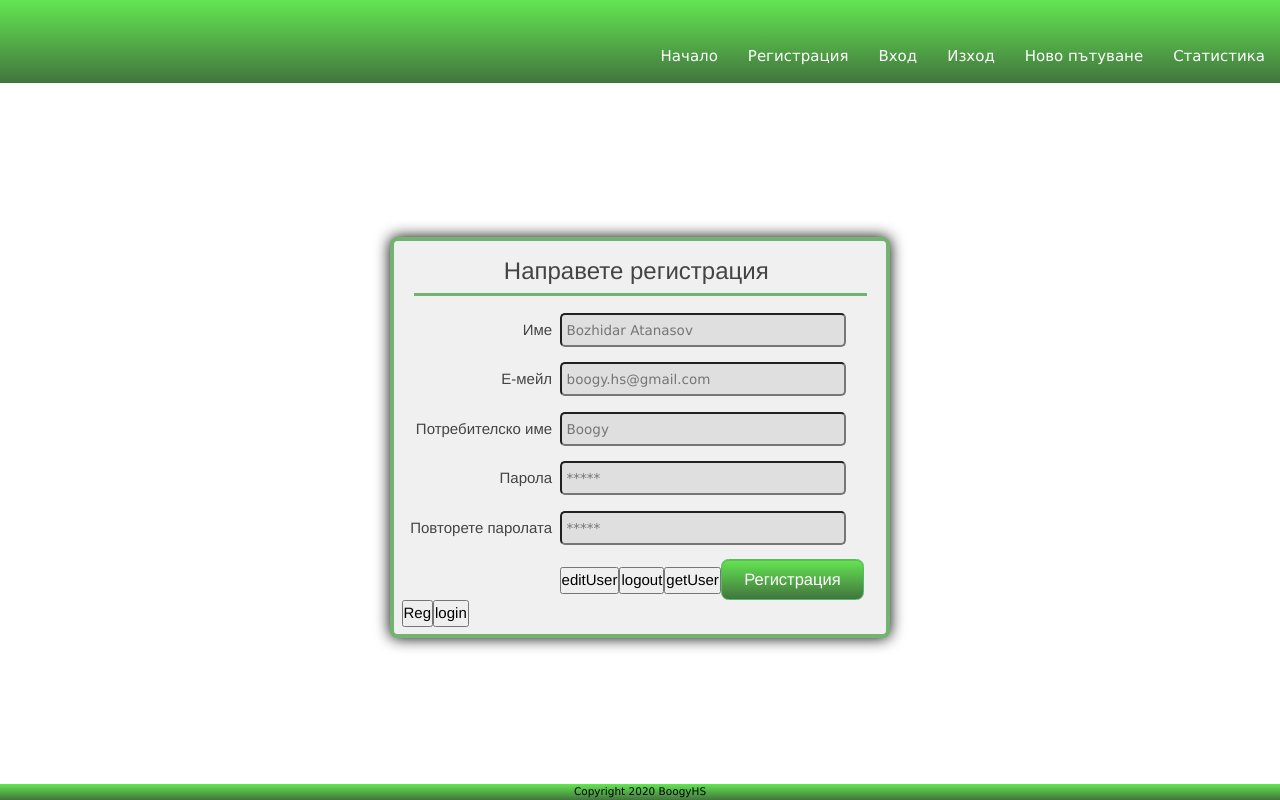
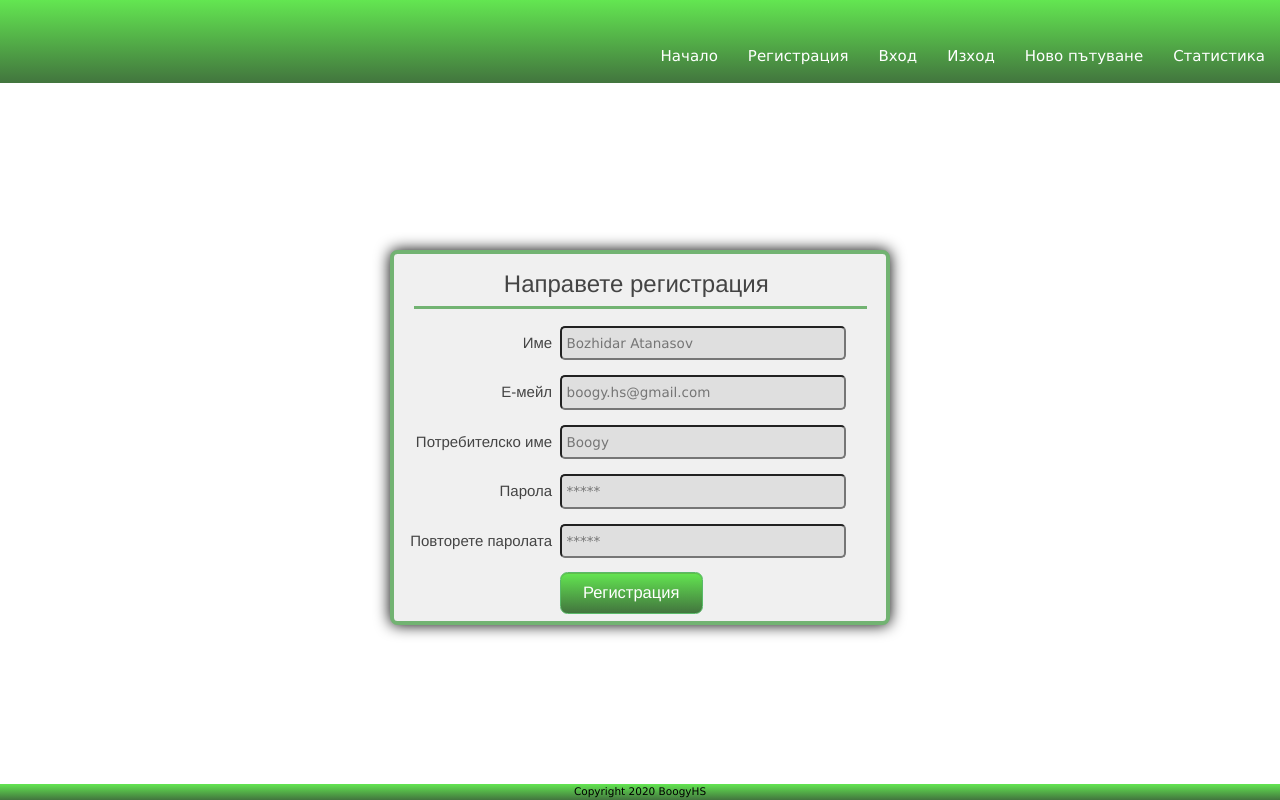
Before and after one commit to BoogyHS/React-travel-organizer, a React (Create React App) app: page /register in a window 1280 px wide. Built offline with nearby package versions, Linux system fonts and the light colour scheme.

Commit message:
logout implemented

```diff
--- a/src/Components/App/App.jsx
+++ b/src/Components/App/App.jsx
@@ -8,6 +8,7 @@ import Footer from '../common/Footer'
 import Home from '../Home'
 import Register from '../Register';
 import Login from '../Login';
+import Logout from '../Logout';
 import NewTravel from '../NewTravel';
 import HotelForm from '../Hotel';
 import FlightForm from '../Flight';
@@ -28,6 +29,7 @@ function App() {
               <Route path="/home" component={Home} />
               <Route path="/register" component={Register} />
               <Route path="/login" component={Login} />
+              <Route path="/logout" component={Logout} />
               <Route path="/new-travel" component={NewTravel} />
               <Route path="/statistics" component={Home} />
               <Route path="/hotel-form" component={HotelForm} />
--- /dev/null
+++ b/src/Components/Logout/index.jsx
@@ -0,0 +1,12 @@
+// import React from 'react';
+
+import userService from '../../Services/user-service';
+
+function Logout(props) {
+    console.log('logout')
+    userService.logout()
+        .then(() => props.history.push('/'))
+    return null
+}
+
+export default Logout
--- a/src/Components/Register/index.jsx
+++ b/src/Components/Register/index.jsx
@@ -17,29 +17,7 @@ function Register(props) {
             console.log(x)
             props.history.push('/')
         })
-        // console.log(data);
     };
-
-    function handleFunc(ev) {
-        ev.preventDefault()
-        return userService.logout()
-    }
-    function handleFuncReg(ev) {
-        ev.preventDefault()
-        return userService.register()
-    }
-    function handleFuncLog(ev) {
-        ev.preventDefault()
-        return userService.login()
-    }
-    function handleFuncgetuser(ev) {
-        ev.preventDefault()
-        return userService.getuser()
-    }
-    function handleFuncedituser(ev) {
-        ev.preventDefault()
-        return userService.edituser()
-    }
 
     return (
         <FormWrapper>
@@ -118,12 +96,7 @@ function Register(props) {
                 </div>
                 <div>
                     <label></label>
-                    <button onClick={handleFuncedituser}>editUser</button>
-                    <button onClick={handleFunc}>logout</button>
-                    <button onClick={handleFuncgetuser}>getUser</button>
                     <FormButton value="Регистрация" id="register-button"></FormButton>
-                    <button onClick={handleFuncReg}>Reg</button>
-                    <button onClick={handleFuncLog}>login</button>
                 </div>
             </form>
         </FormWrapper>
--- a/src/Components/common/Header/index.jsx
+++ b/src/Components/common/Header/index.jsx
@@ -2,7 +2,7 @@ import React from 'react'
 import Link from '../Link'
 import styles from './style.module.css'
 
-function Header() {
+function Header(props) {
 
     return (
         <header className={styles.header}>
--- a/src/Services/user-service.js
+++ b/src/Services/user-service.js
@@ -16,7 +16,7 @@ const userService = {
             headers:{
                 'Content-type': 'application/json',
             },
-            // credentials: 'include',
+            credentials: 'include',
             body: JSON.stringify(bodyData),
         }
         return fetch (url, data)
@@ -29,6 +29,7 @@ const userService = {
             headers:{
                 'Content-type': 'application/json'
             },
+            credentials: 'include',
             body: JSON.stringify(bodyData),
         }
         return fetch (url, data)
@@ -40,11 +41,11 @@ const userService = {
             method: 'post',
             headers:{
                 'Content-type': 'application/json'
-            }
+            },
+            credentials: 'include'
         }
         return fetch(url, data)
         .then(res => res.json())
-        .then(console.log)
         .catch(err=>console.error(err));
     },
     // getuser: function(url='http://localhost:3300/api/users/user/someUsername'){
```
